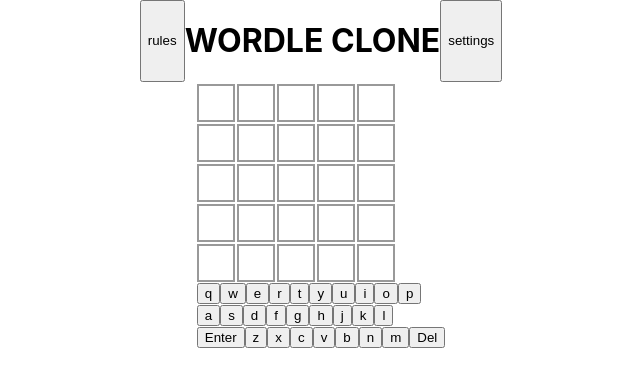
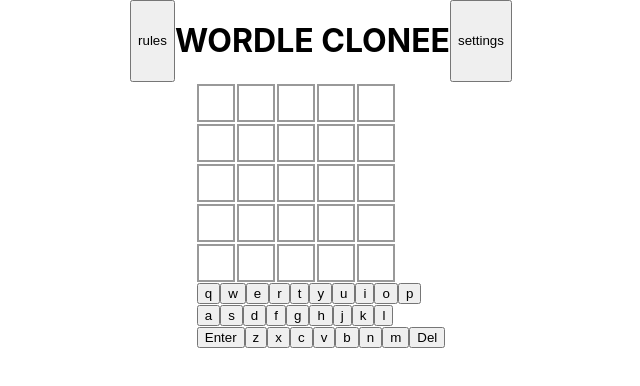
Before and after one commit to tongxuanbao/bt-wordle-clone, a React (Create React App) app: page / in a window 1280 px wide. Shown: the top 386 px of the page, without its empty margins (319-959 px from the left). Built offline with nearby package versions, Linux system fonts and the light colour scheme.

Commit message:
test from mac

```diff
--- a/src/components/Header/index.jsx
+++ b/src/components/Header/index.jsx
@@ -2,7 +2,7 @@ const Header = () => {
   return (
     <header className="Header">
       <button> rules</button>
-      <h1>WORDLE CLONE</h1>
+      <h1>WORDLE CLONEE</h1>
       <button>settings</button>
     </header>
   );
```
